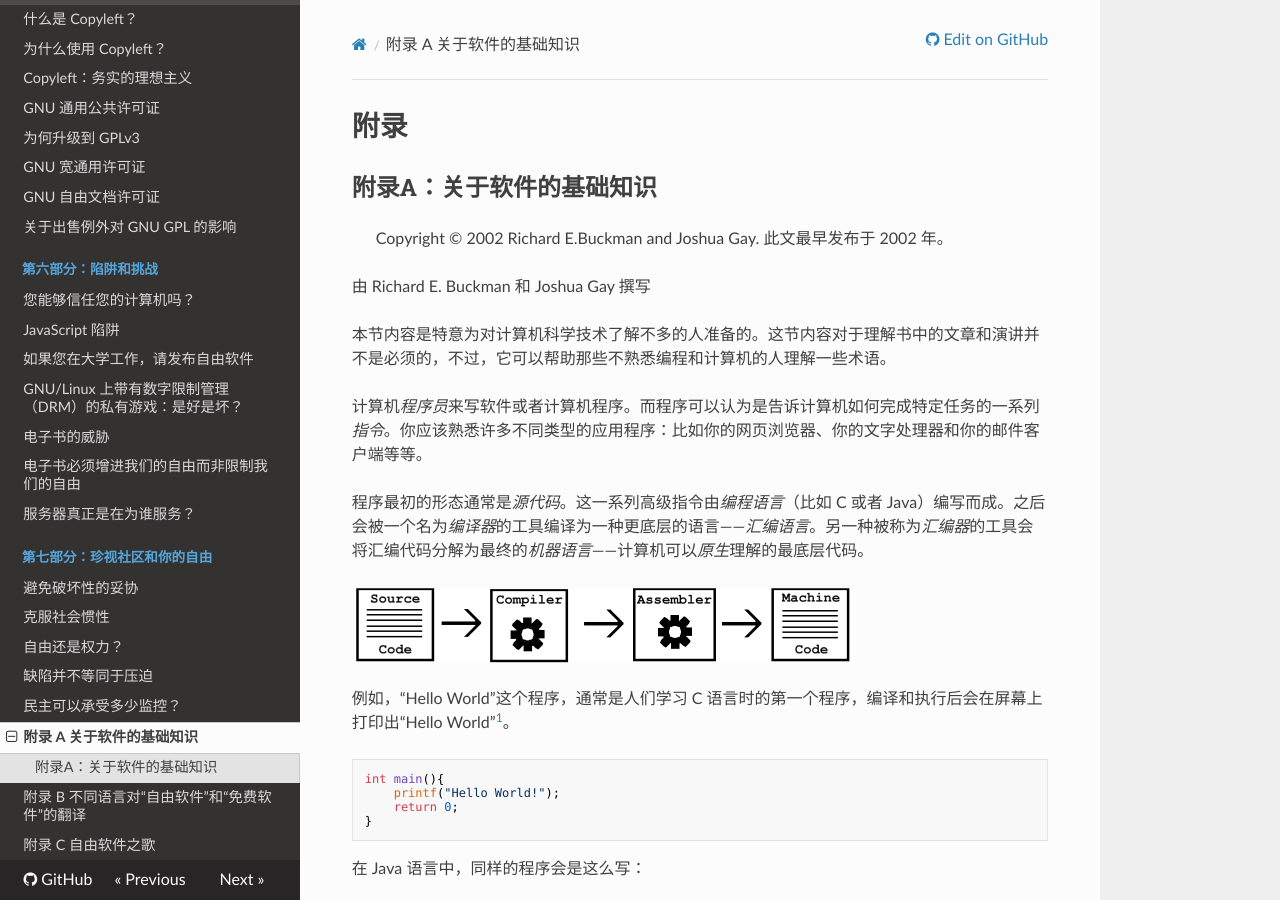
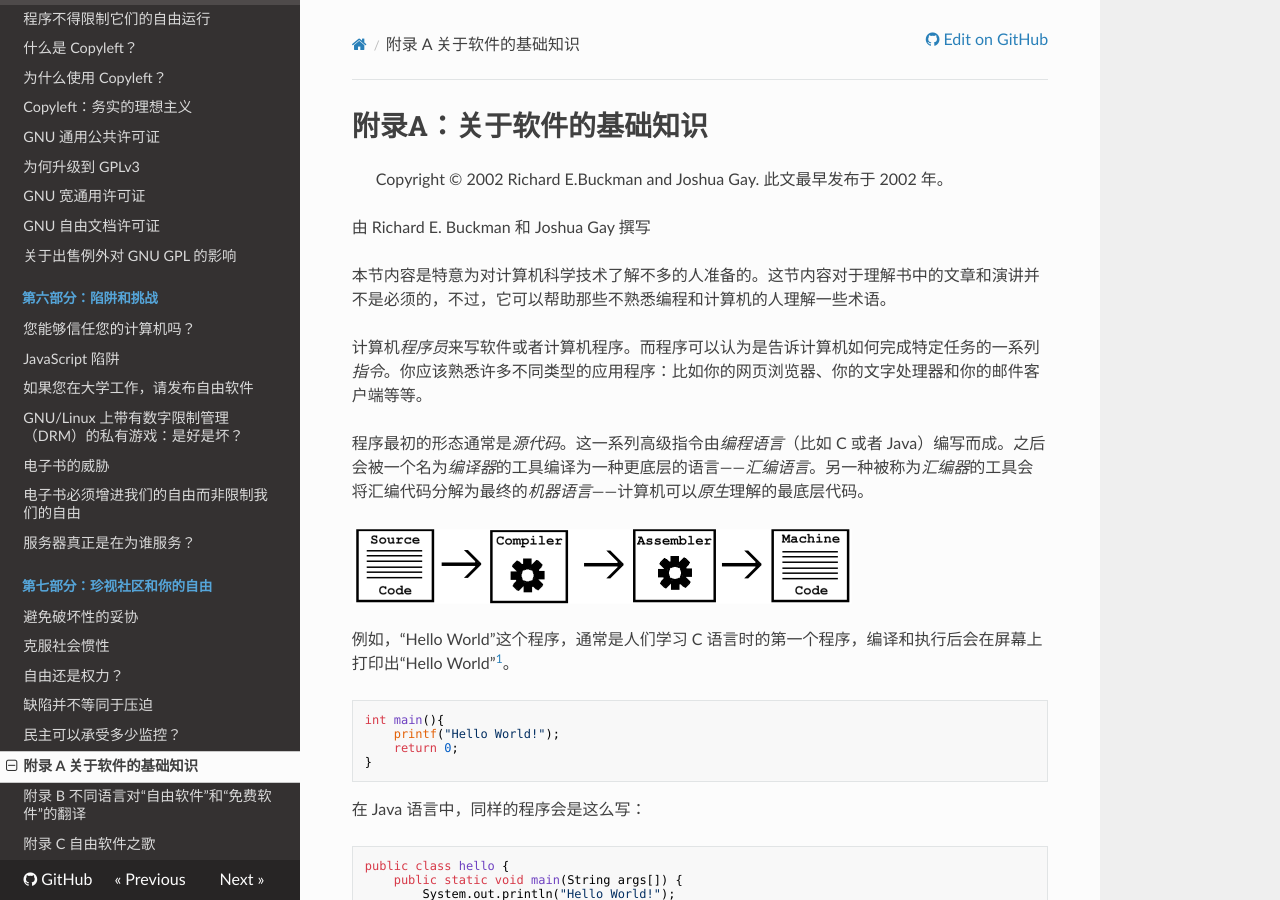
Before and after one commit to beijinglug/fsfs-zh, an MkDocs documentation site: the page built from docs/appendix-a.md, in a window 1280 px wide and 900 px high. Built offline with MkDocs 1.6.1, drawn with Linux system fonts in a browser that asks for light colours; nearby versions of some CDN libraries; old or Windows-style settings are respelled for this version of MkDocs.

Commit message:
update for better pdf

```diff
--- a/docs/appendix-a.md
+++ b/docs/appendix-a.md
@@ -1,6 +1,4 @@
-# 附录
-
-## 附录A：关于软件的基础知识
+# 附录A：关于软件的基础知识
 
 > Copyright © 2002 Richard E.Buckman and Joshua Gay. 此文最早发布于 2002 年。
 
@@ -12,7 +10,7 @@
 
 程序最初的形态通常是*源代码*。这一系列高级指令由*编程语言*（比如 C 或者 Java）编写而成。之后会被一个名为*编译器*的工具编译为一种更底层的语言——*汇编语言*。另一种被称为*汇编器*的工具会将汇编代码分解为最终的*机器语言*——计算机可以*原生*理解的最底层代码。
 
-![code](code.png)
+![计算机程序是如何从源代码生成二进制可执行文件的](code.png)
 
 例如，“Hello World”这个程序，通常是人们学习 C 语言时的第一个程序，编译和执行后会在屏幕上打印出“Hello World”[^ap-1]。
 
```
Also changed, not shown: docs/appendix-b.md (+1 -1 lines), docs/appendix-c.md (+1 -1 lines), 3 other files.
